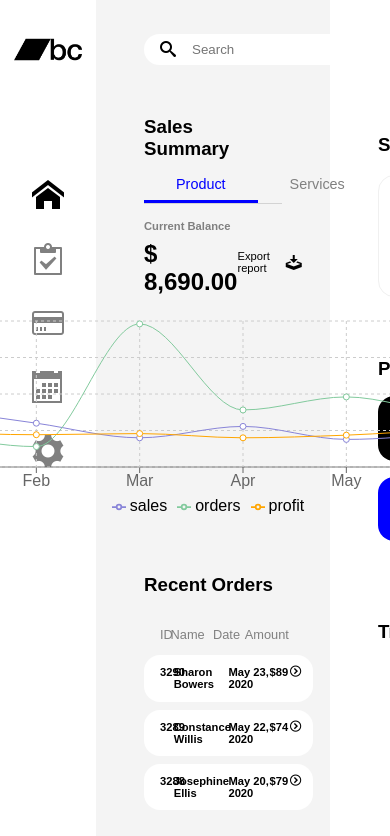
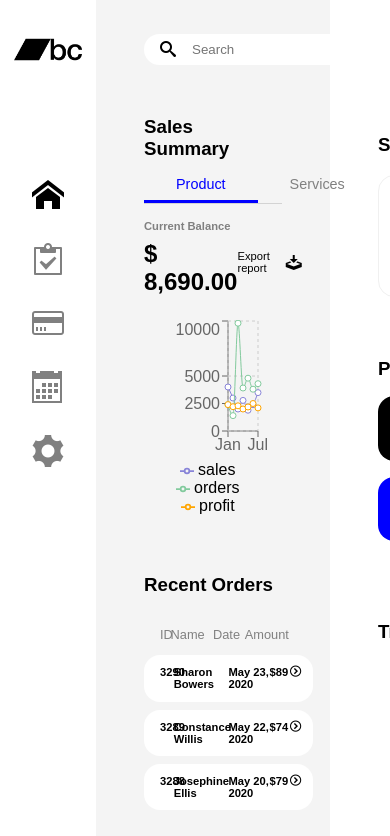
Before and after one commit to shukonin/React_Mockups, a React (Create React App) app: page /React_Mockups/dashboard in a window 390 px wide. Shown: the top 836 px of the page. Built offline with nearby package versions, Linux system fonts and the light colour scheme.

Commit message:
fix/Responsive chart for sales summary

```diff
--- a/src/Dashboard/Components/SalesSummary/index.jsx
+++ b/src/Dashboard/Components/SalesSummary/index.jsx
@@ -7,6 +7,7 @@ import {
   CartesianGrid,
   Tooltip,
   Legend,
+  ResponsiveContainer,
 } from "recharts";
 
 import "../../Styles/fonts.css";
@@ -40,9 +41,8 @@ const OptionChart = () => {
 
   return (
     <OptionChartContainer>
+      <ResponsiveContainer width="80%" height={200}>
         <LineChart
-        width={700}
-        height={200}
           data={data}
           margin={{ top: 1, right: 10, left: 10, bottom: 5 }}
         >
@@ -60,6 +60,7 @@ const OptionChart = () => {
           <Line type="monotone" dataKey="orders" stroke="#82ca9d" />
           <Line type="monotone" dataKey="profit" stroke="orange" />
         </LineChart>
+      </ResponsiveContainer>
     </OptionChartContainer>
   );
 };
```
Also changed, not shown: 1 other file (tests, documents, lock files or other folders). Lines whose indentation alone changed are shown as unchanged.
